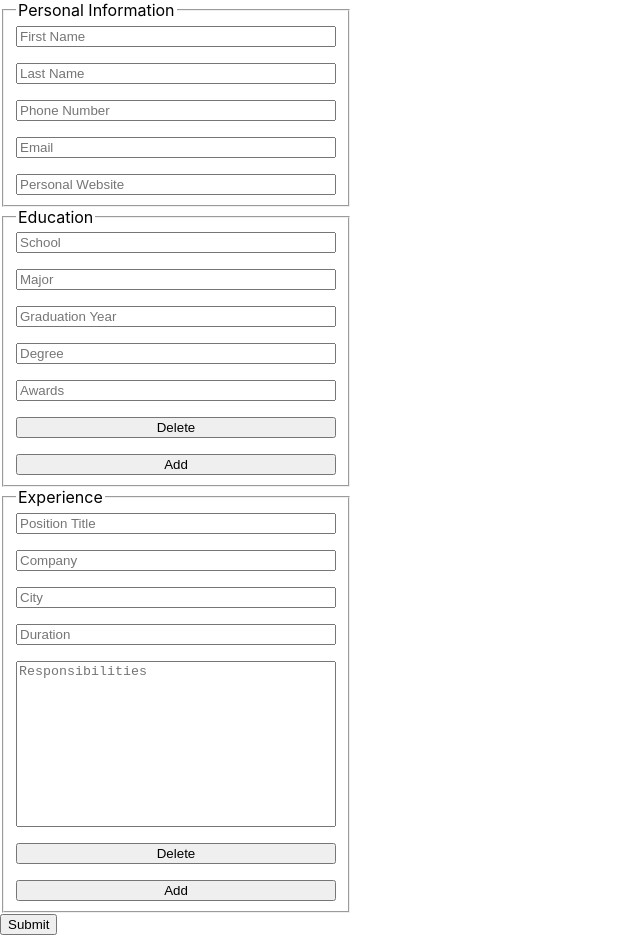
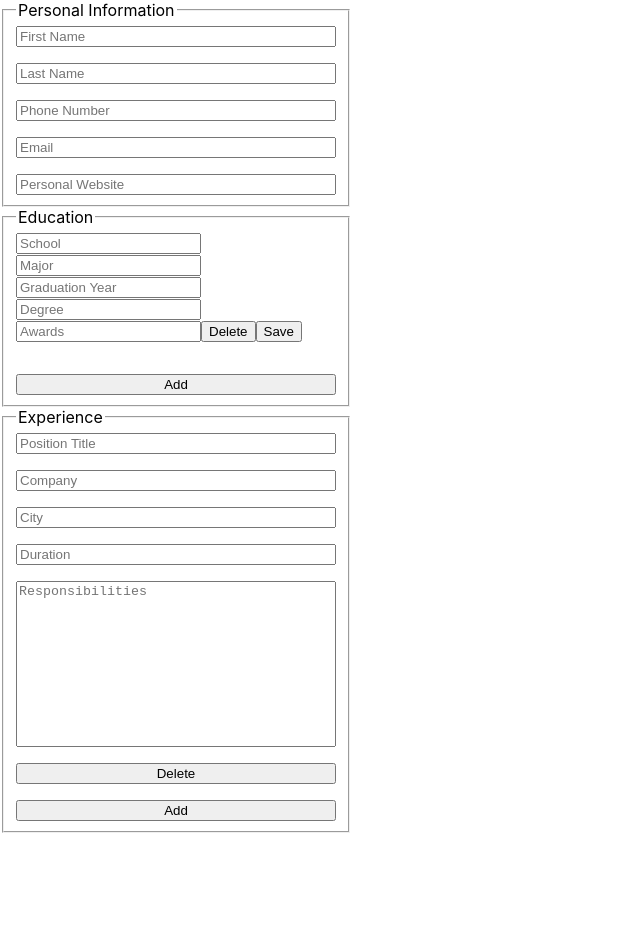
Before and after one commit to davidsan13/cv-project, a React (Create React App) app: page / in a window 1280 px wide. Shown: the whole page, without its empty margins (0-640 px from the left). After the commit the page ends 833 px from the top, so only its background shows below. Built offline with nearby package versions, Linux system fonts and the light colour scheme.

Commit message:
move education states into ed component from parent form

```diff
--- a/package.json
+++ b/package.json
@@ -9,6 +9,7 @@
     "react": "^18.2.0",
     "react-dom": "^18.2.0",
     "react-scripts": "5.0.1",
+    "uniqid": "^5.4.0",
     "web-vitals": "^2.1.4"
   },
   "scripts": {
--- a/src/components/Form.js
+++ b/src/components/Form.js
@@ -16,7 +16,36 @@ export default class FormCon extends Component {
     this.edCountUp = this.edCountUp.bind(this);
     this.edCountDown = this.edCountDown.bind(this)
     this.exCountUp = this.exCountUp.bind(this);
+    this.handleChange = this.handleChange.bind(this)
   }
+
+  handleChange = (e) => {
+    this.setState({
+      education: {
+        school: e.target.value
+      }
+    })
+  }
+
+  handleMajor = (e) => {
+    this.setState({
+      education: {
+        major: e.target.value
+      }
+    })
+  }
+
+  onSubmitTask = (e) => {
+    e.preventDefault();
+    console.log(this.state.schools)
+    this.setState({
+      schools: this.state.schools.concat(this.state.education),
+      education: {school: "", major: ""}
+    })
+    console.log(this.state.schools)
+
+  }
+
 
   edCountUp(e) {
     e.preventDefault()
@@ -46,14 +75,19 @@ export default class FormCon extends Component {
 
   render() {
     return (
-      <form method="post">
+      <>
         <fieldset>
           <legend>Personal Information</legend>
           <General />
         </fieldset>
         <fieldset>
           <legend>Education</legend>
-          { [...Array(this.state.edcount)].map((_, i) => <Education key={i} onButtonClicked={this.edCountDown}/>) }
+          {[...Array(this.state.edcount)].map((_, i) =>
+          <Education key={i}
+          onButtonClicked={this.edCountDown}
+
+          />
+          )}
 
           <button onClick={this.edCountUp}> Add</button>
         </fieldset>
@@ -65,8 +99,7 @@ export default class FormCon extends Component {
           <button onClick={this.exCountUp}> Add</button>
 
         </fieldset>
-        <button type="submit">Submit</button>
-      </form>
+      </>
     )
   }
 }
--- a/src/components/form/Education.js
+++ b/src/components/form/Education.js
@@ -1,26 +1,92 @@
 import React, { Component } from "react";
+import uniqid from 'uniqid';
 
 export default class Education extends Component {
   constructor(props) {
     super(props);
+
+    this.state = {
+      id: uniqid(),
+      school: '',
+      major: '',
+      year: '',
+      degree: '',
+      award: '',
+      schools: [],
+      edit: false,
+    }
   }
+  handleChange = (e) => {
+    this.setState({
+        school: e.target.value
+    })
+  }
+
+  handleMajor = (e) => {
+    this.setState({
+      major: e.target.value
+    })
+  }
+
+  handleYear = (e) => {
+    this.setState({
+      year: e.target.value
+    })
+  }
+
+  handleDegree = (e) => {
+    this.setState({
+      degree: e.target.value
+    })
+  }
+
+  toggleEdit = () => {
+    this.setState(prevState => ({
+      edit: !prevState.edit
+    }))
+  }
+  onSubmitTask = (e) => {
+    e.preventDefault();
+    this.setState({
+      schools: this.state.schools.concat({
+        id: this.state.id,
+
+        school: this.state.school,
+        major: this.state.major,
+        year: this.state.year,
+        degree: this.state.degree
+      }),
+      school: "", major: "", year: "", degree: "", id: uniqid(),
+    })
+    this.toggleEdit()
+    console.log(this.state.schools)
+  }
+
   render() {
-    const {onButtonClicked} = this.props
-    const {keys} = this.props
+    const {onButtonClicked, school, major, year, degree, schools} = this.state
+    // const {keys} = this.props
     return (
-      <>
+      <form onSubmit={this.onSubmitTask}>
+
         <label htmlFor="School"> School</label>
-        <input type="text" id="School" name="school" placeholder="School"/>
+        <input type="text" id="School" name="school" placeholder="School" value={school} onChange={this.handleChange}/>
         <label htmlFor="Major"> Major</label>
-        <input type="text" id="Major" name="major" placeholder="Major"/>
+        <input type="text" id="Major" name="major" placeholder="Major" value={major} onChange={this.handleMajor} />
         <label htmlFor="Year"> Graduation Year</label>
-        <input type="text" id="Year" name="year"placeholder="Graduation Year"/>
+        <input type="text" id="Year" name="year" value={year} placeholder="Graduation Year" onChange={this.handleYear}/>
         <label htmlFor="Degree"> Degree</label>
-        <input type="text" id="Degree" name="degree" placeholder="Degree"/>
+        <input type="text" id="Degree" name="degree" placeholder="Degree" value={degree} onChange={this.handleDegree}/>
         <label htmlFor="Awards"> Awards</label>
-        <input type="text" id="Awards" name="awards" placeholder="Awards"/>
+        <input type="text" id="Awards" name="awards" placeholder="Awards" />
         <button onClick={onButtonClicked}>Delete</button>
-      </>
+        <button type="submit">Save</button>
+        <ul>
+
+          {/* {schools.map((item) => {
+            return (<><li> {item} </li></>)
+          })} */}
+        </ul>
+      </form>
     )
   }
 }
```
Also changed, not shown: 1 other file (tests, documents, lock files or other folders).
